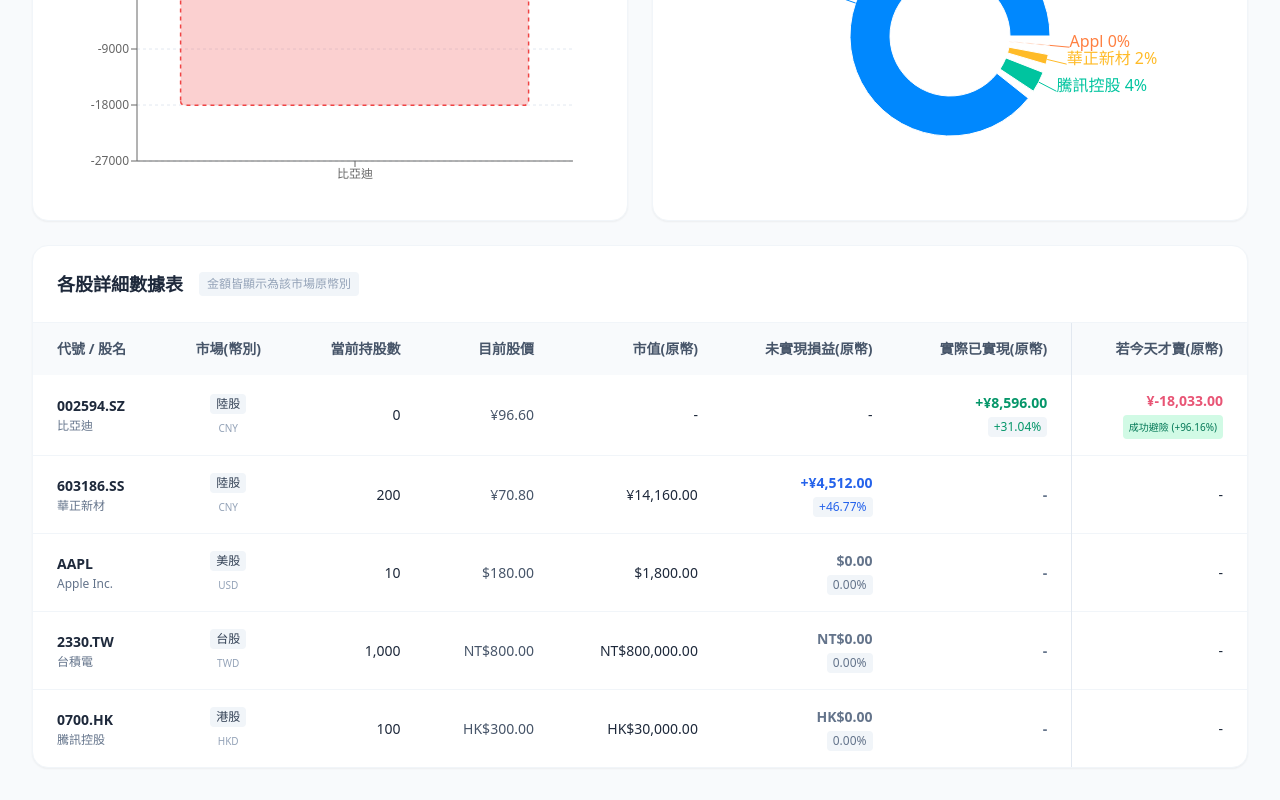
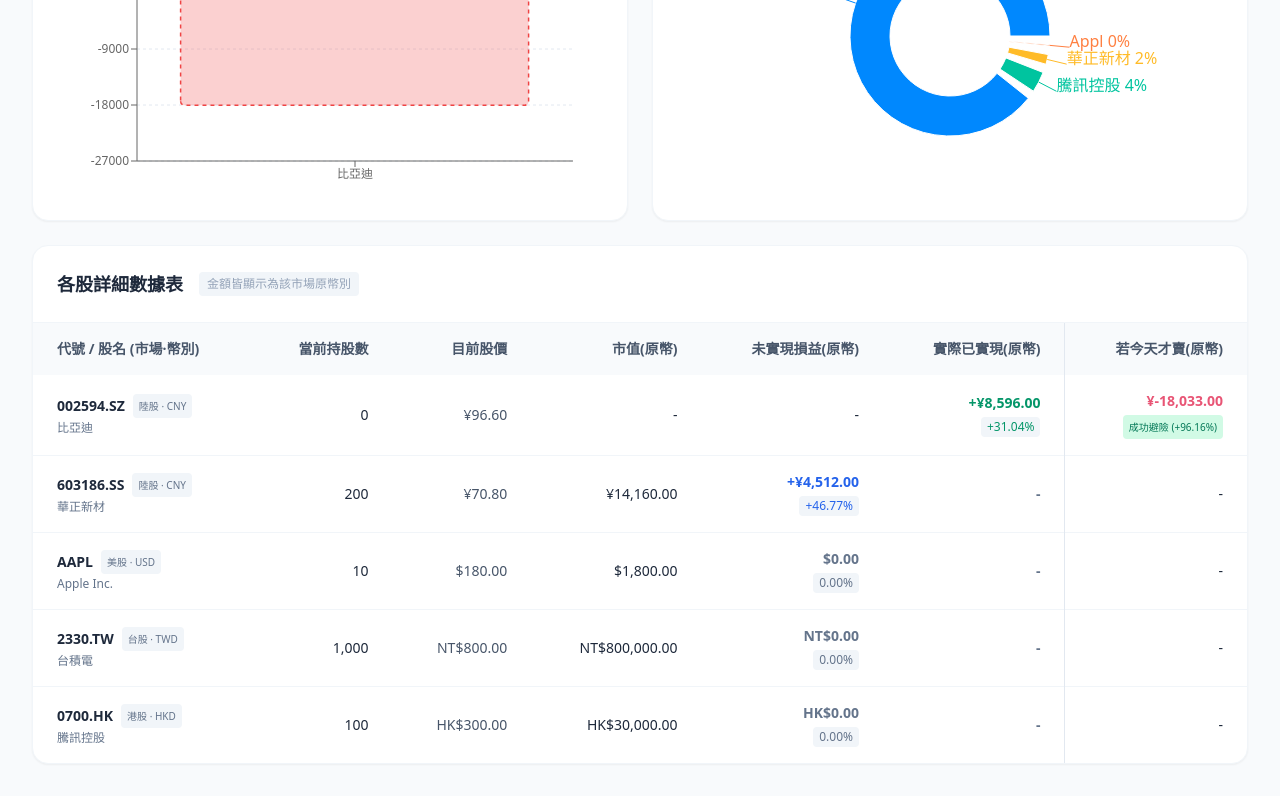
Before and after one commit to bluesway/trade-lens, a React (Vite) app: page / in a window 1280 px wide. Shown: the part 565-1365 px from the top of the page. Built offline with nearby package versions, Linux system fonts and the light colour scheme; the HTML template or start-up script is replaced by a standard one.

Commit message:
style: merge market and currency info into symbol column
- Remove standalone '市場' and '市場(幣別)' columns to save horizontal space.
- Display market and currency as inline badges next to the stock symbol for a cleaner look.

AI benefit: ~100% time saved (AI: ~1 min vs Human: ~10 min)

```diff
--- a/src/App.jsx
+++ b/src/App.jsx
@@ -877,8 +877,7 @@
                   <tr>
                     <th className="px-4 py-3 font-semibold">日期</th>
                     <th className="px-4 py-3 font-semibold">類型</th>
-                    <th className="px-4 py-3 font-semibold">代號 / 股名</th>
-                    <th className="px-4 py-3 font-semibold text-center">市場</th>
+                    <th className="px-4 py-3 font-semibold">代號 / 股名 (市場)</th>
                     <th className="px-4 py-3 font-semibold text-right">數量</th>
                     <th className="px-4 py-3 font-semibold text-right">單價(原幣)</th>
                     <th className="px-4 py-3 font-semibold text-right">總金額(原幣)</th>
@@ -904,11 +903,11 @@
                             </span>
                           </td>
                           <td className="px-4 py-2">
-                            <div className="font-bold text-slate-800">{symbol}</div>
+                            <div className="font-bold text-slate-800 flex items-center gap-2">
+                              {symbol}
+                              <span className="text-[10px] font-medium bg-slate-100 text-slate-500 px-1.5 py-0.5 rounded">{market}</span>
+                            </div>
                             <div className="text-xs text-slate-500 mt-0.5">{resolvedName}</div>
-                          </td>
-                          <td className="px-4 py-2 text-center">
-                              <span className="text-xs bg-slate-200 text-slate-600 px-1.5 py-0.5 rounded">{market}</span>
                           </td>
                           <td className="px-4 py-2 text-right">{row['數量']}</td>
                           <td className="px-4 py-2 text-right text-slate-500">{row['單價']}</td>
@@ -1085,8 +1084,7 @@
             <table className="w-full text-left text-sm whitespace-nowrap">
               <thead className="bg-slate-50 text-slate-600">
                 <tr>
-                  <th className="px-6 py-4 font-semibold">代號 / 股名</th>
-                  <th className="px-6 py-4 font-semibold text-center">市場(幣別)</th>
+                  <th className="px-6 py-4 font-semibold">代號 / 股名 (市場·幣別)</th>
                   <th className="px-6 py-4 font-semibold text-right">當前持股數</th>
                   <th className="px-6 py-4 font-semibold text-right">目前股價</th>
                   <th className="px-6 py-4 font-semibold text-right">市值(原幣)</th>
@@ -1103,14 +1101,13 @@
                   return (
                     <tr key={stock.symbol} className="hover:bg-slate-50 transition-colors">
                       <td className="px-6 py-4">
-                        <div className="font-bold text-slate-800">{stock.symbol}</div>
+                        <div className="font-bold text-slate-800 flex items-center gap-2">
+                          {stock.symbol}
+                          <span className="text-[10px] font-medium bg-slate-100 text-slate-500 px-1.5 py-0.5 rounded">
+                            {stock.market} &middot; {stock.currency}
+                          </span>
+                        </div>
                         <div className="text-xs text-slate-500 mt-0.5">{stock.name}</div>
-                      </td>
-                      <td className="px-6 py-4 text-center">
-                        <div className="inline-flex flex-col items-center">
-                           <span className="text-xs font-medium text-slate-700 bg-slate-100 px-1.5 py-0.5 rounded">{stock.market}</span>
-                           <span className="text-[10px] text-slate-400 mt-1">{stock.currency}</span>
-                        </div>
                       </td>
                       <td className="px-6 py-4 text-right font-medium">{stock.holdingQty.toLocaleString()}</td>
                       <td className="px-6 py-4 text-right text-slate-600">
```
